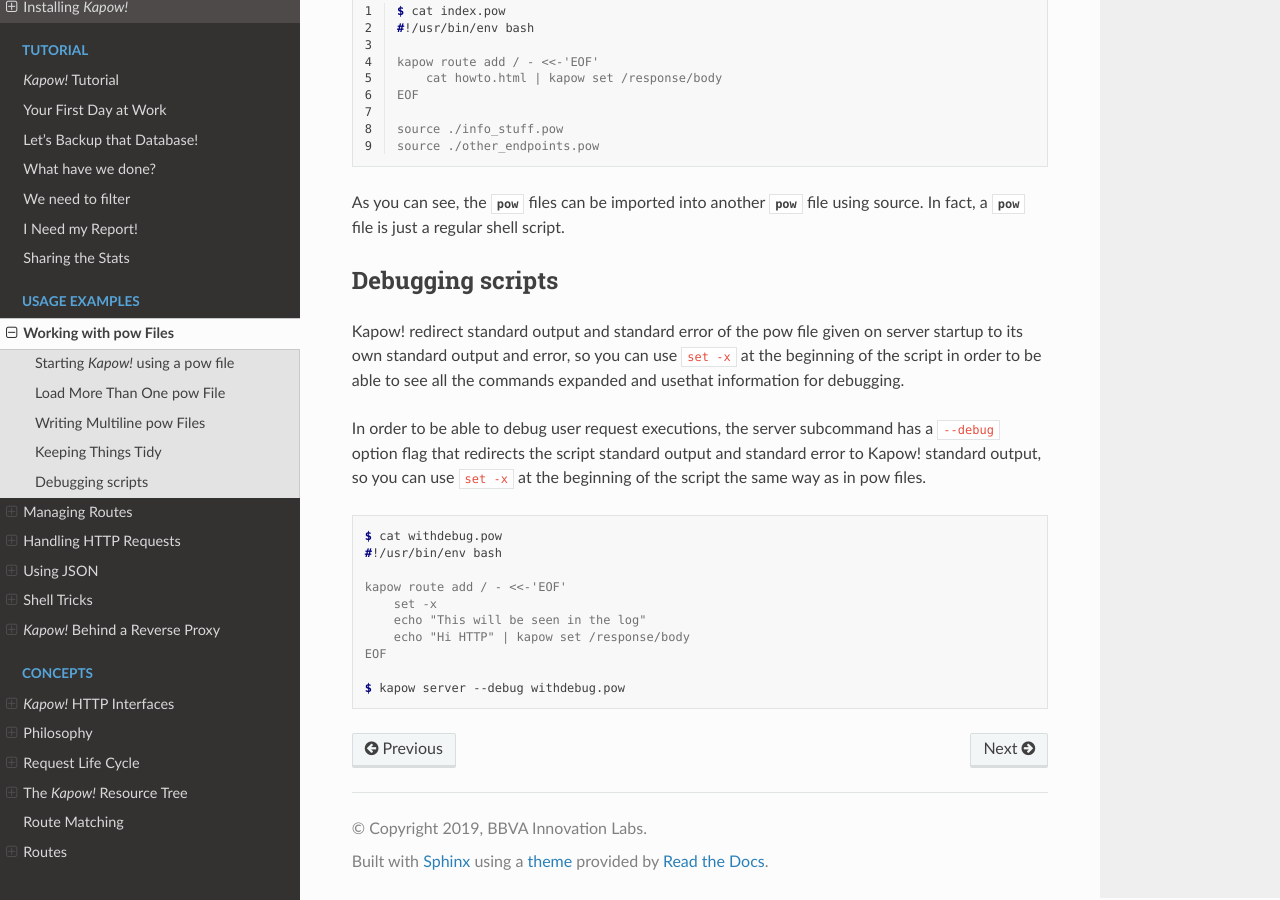
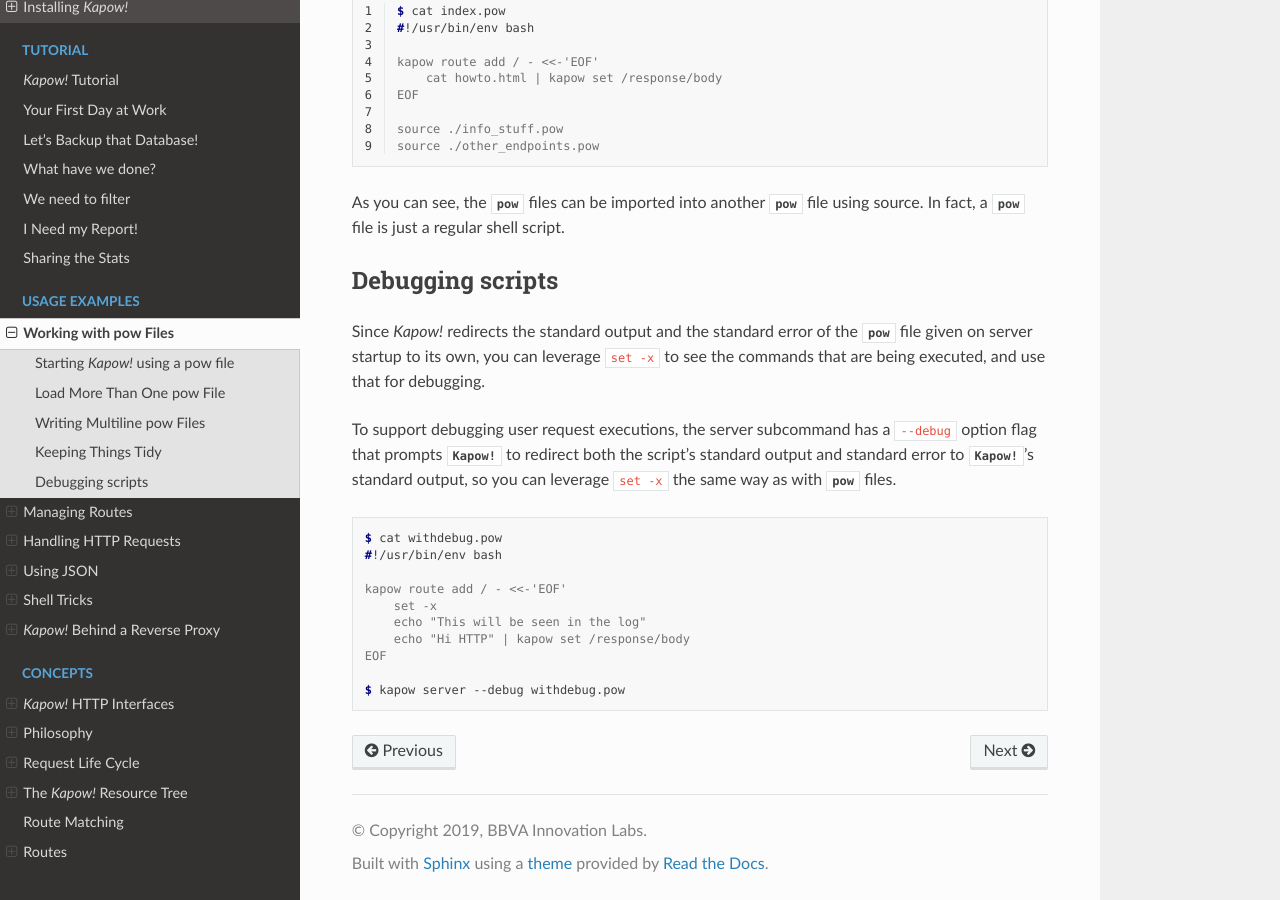
Before and after one commit to BBVA/kapow, a Sphinx documentation site: the page built from docs/source/examples/working_with_pow_files.rst, in a window 1280 px wide and 900 px high, scrolled down 1541 px. Built offline with Sphinx 7.4.7 and the Read the Docs theme 2.0.0, drawn with Linux system fonts in a browser that asks for light colours.

Commit message:
doc: wording and style fixes

```diff
--- a/docs/source/examples/working_with_pow_files.rst
+++ b/docs/source/examples/working_with_pow_files.rst
@@ -99,15 +99,14 @@
 Debugging scripts
 -----------------
 
-Kapow! redirect standard output and standard error of the pow file given on server
-startup to its own standard output and error, so you can use ``set -x`` at the beginning
-of the script in order to be able to see all the commands expanded and usethat information
-for debugging.
+Since *Kapow!* redirects the standard output and the standard error of the `pow`
+file given on server startup to its own, you can leverage ``set -x`` to see the
+commands that are being executed, and use that for debugging.
 
-In order to be able to debug user request executions, the server subcommand has
-a ``--debug`` option flag that redirects the script standard output and standard error
-to Kapow! standard output, so you can use ``set -x`` at the beginning of the script
-the same way as in pow files.
+To support debugging user request executions, the server subcommand has a
+``--debug`` option flag that prompts `Kapow!` to redirect both the script's
+standard output and standard error to `Kapow!`'s standard output, so you can
+leverage ``set -x`` the same way as with `pow` files.
 
 
 .. code-block:: console
```
